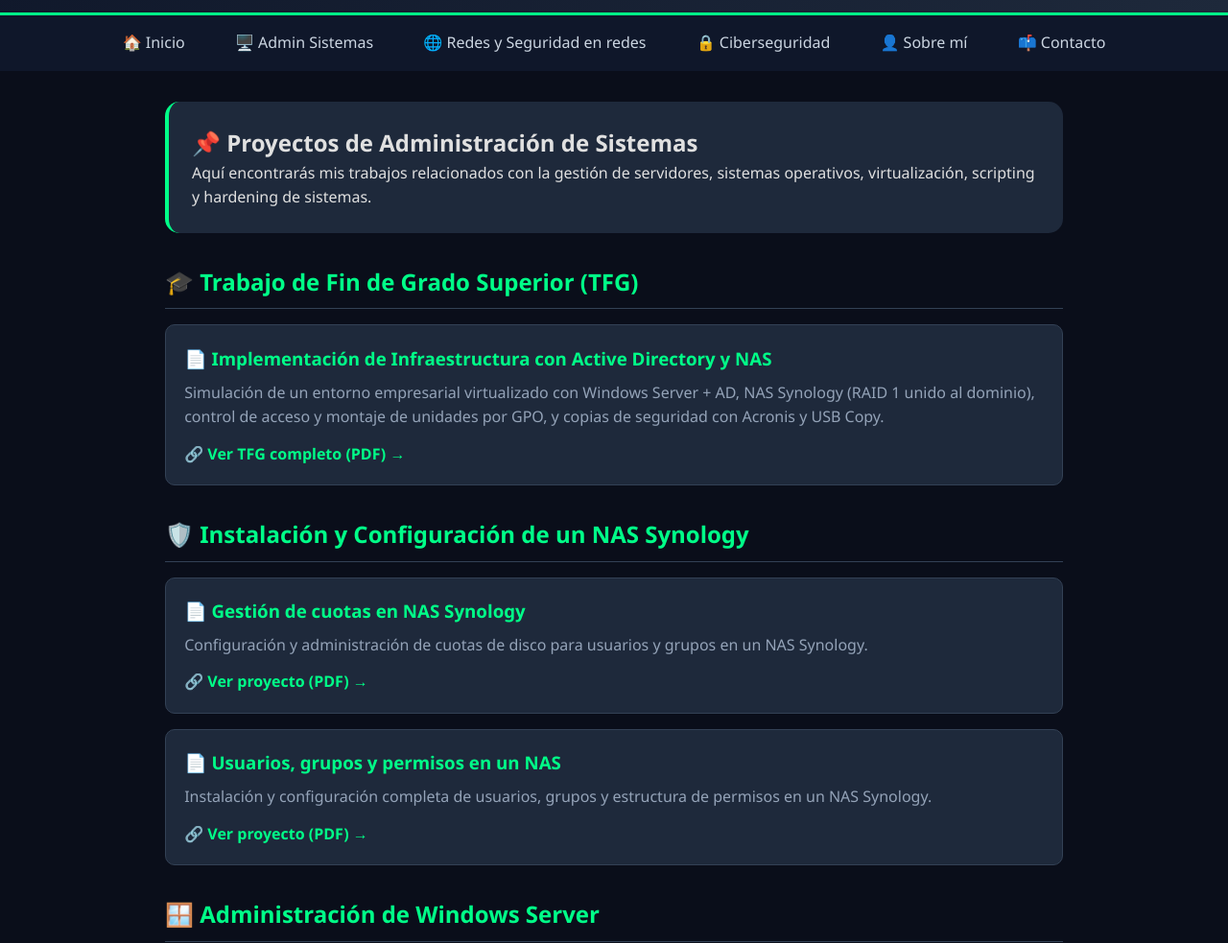
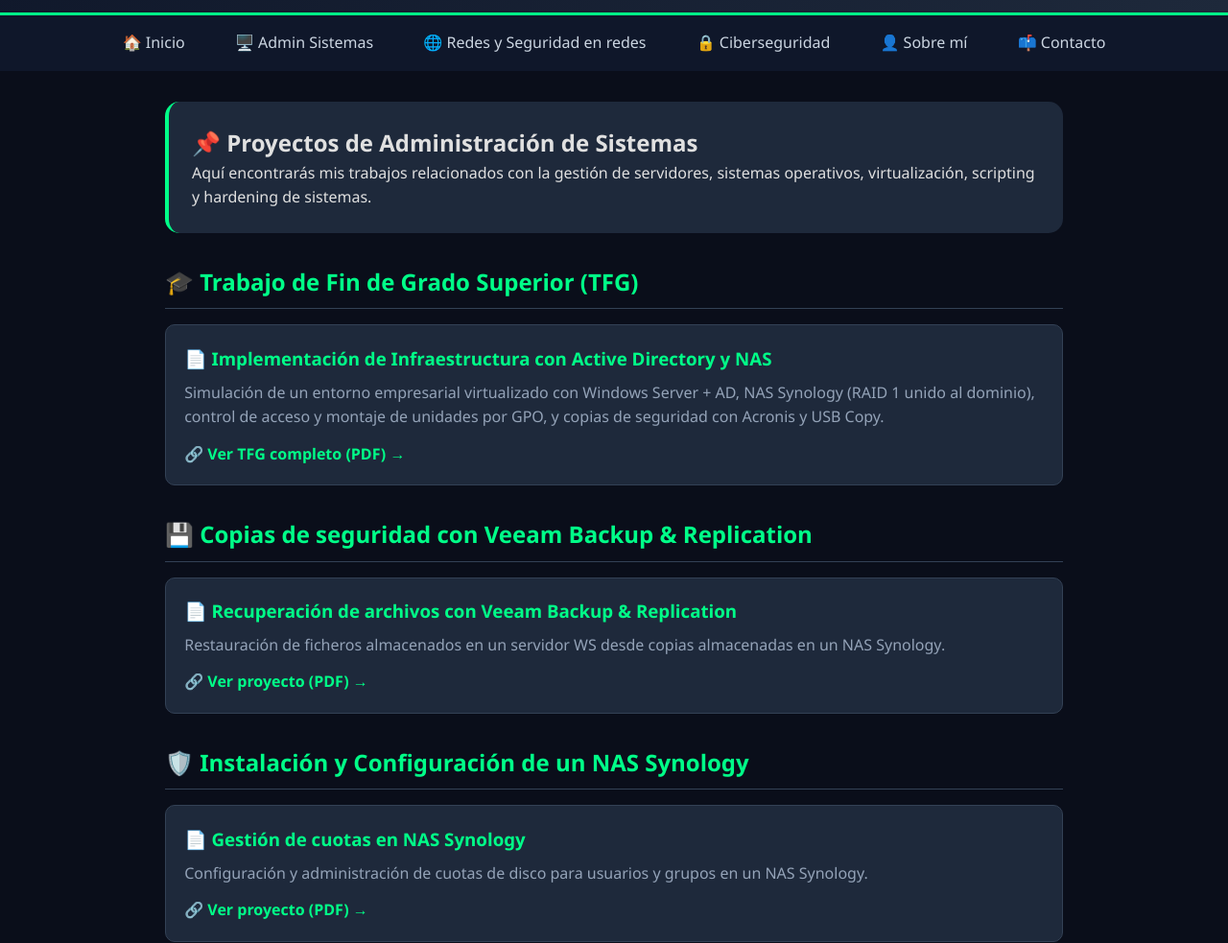
Before and after one commit to carlesochoa157-rgb/carlesochoa, a plain HTML site: page administracion-sistemas.html in a window 1280 px wide. Shown: the part 117-1100 px from the top of the page at 96% size. Drawn offline with Linux system fonts and the light colour scheme.

Commit message:
Add Veeam Backup & Replication section

```diff
--- a/administracion-sistemas.html
+++ b/administracion-sistemas.html
@@ -51,6 +51,15 @@
             <h3>📄 Implementación de Infraestructura con Active Directory y NAS</h3>
             <p>Simulación de un entorno empresarial virtualizado con Windows Server + AD, NAS Synology (RAID 1 unido al dominio), control de acceso y montaje de unidades por GPO, y copias de seguridad con Acronis y USB Copy.</p>
             <a href="sysadmin/TFG/Implementación_De_Infraestructura_Con_ActiveDirectory_Y_NAS_CarlesOchoa.pdf">🔗 Ver TFG completo (PDF) →</a>
+        </div>
+
+        <!-- ==================== VEEAM BACKUP & REPLICATION ==================== -->
+        <h2 class="section-title">💾 Copias de seguridad con Veeam Backup & Replication</h2>
+
+        <div class="proyecto">
+            <h3>📄 Recuperación de archivos con Veeam Backup & Replication</h3>
+            <p>Restauración de ficheros almacenados en un servidor WS desde copias almacenadas en un NAS Synology.</p>
+            <a href="sysadmin/veeam/Manual_recuperar_archivos_Veeam_CarlesOchoa.pdf">🔗 Ver proyecto (PDF) →</a>
         </div>
 
         <!-- ==================== NAS SYNOLOGY ==================== -->
```
